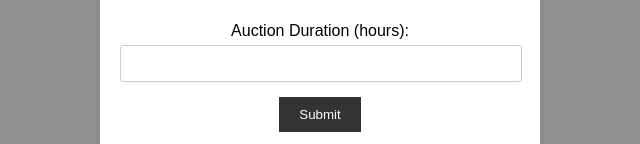
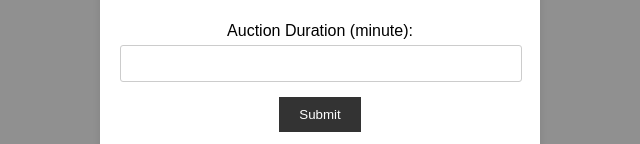
Before and after one commit to SantarinX/404-BrainNotFound, a plain HTML site: page static/index.html in a window 1280 px wide. Both pictures are taken after a click on the button "Create Auction". Shown: the part 653-797 px from the top of the page, 320-960 px from the left. Drawn offline with Linux system fonts and the light colour scheme; files that its build step writes are made by us from their sources; no server answers; files whose address does not match are found by name.

Commit message:
fix time error

```diff
--- a/static/index.html
+++ b/static/index.html
@@ -73,7 +73,7 @@
                     <label for="startingPrice">Starting Price ($):</label>
                     <input type="number" id="startingPrice" name="startingPrice" required min="0"><br>
 
-                    <label for="auctionDuration">Auction Duration (hours):</label>
+                    <label for="auctionDuration">Auction Duration (minute):</label>
                     <input type="number" id="auctionDuration" name="auctionDuration" required min="1"><br>
 
                     <input type="submit" name="submit" onclick="postAuction(); return false">
```
